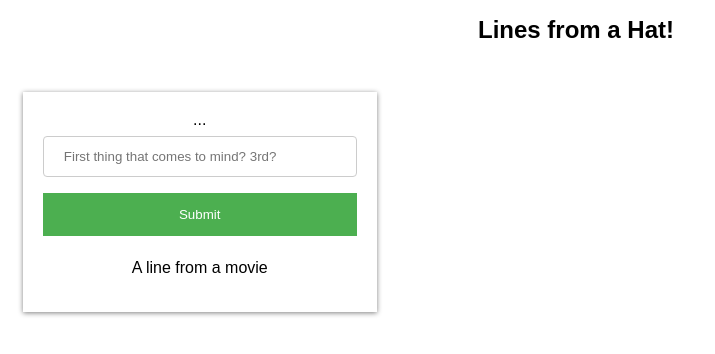
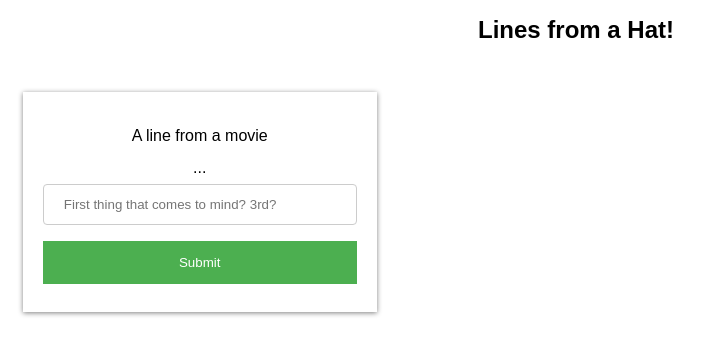
Before and after one commit to katherineahern/improv_tech, a React (Create React App) app in the folder musical_accompaniment/my-app/: page /lineHat in a window 1280 px wide. Shown: the top 354 px of the page, without its empty margins (0-715 px from the left). Built offline with nearby package versions, Linux system fonts and the light colour scheme.

Commit message:
Debug, got post working

```diff
--- a/musical_accompaniment/my-app/src/LineHat.js
+++ b/musical_accompaniment/my-app/src/LineHat.js
@@ -1,6 +1,6 @@
 import React, { Component } from 'react';
 import './linehat.css';
-import axios from 'axios'
+import axios from 'axios';
 
 
 var lineList = [];
@@ -12,13 +12,36 @@ class LineHat extends Component {
 	constructor () {
 		super();
 		this.state = {
-	    	response: {}
+	    	line: ''
 	  	}
-		this.handleClick = this.handleClick.bind(this)
+
+
+    this.handleChange = event => {
+      this.setState({ line: event.target.value });
+    }
+
+    this.handleSubmit = event => {
+      event.preventDefault();
+
+      const line = {
+        line: this.state.line
+      };
+
+      axios.post('http://ec2-18-232-81-165.compute-1.amazonaws.com:8080/api/lines', line, {
+            'Content-Type': 'application/x-www-form-urlencoded'
+        })
+        .then(res => {
+          console.log(res);
+          console.log(res.message);
+        })
+    }
+    this.handleClick = this.handleClick.bind(this);
+    this.handleChange = this.handleChange.bind(this);
+    this.handleSubmit = this.handleSubmit.bind(this);
 
 
     //list of prompts for audience input
-      this.promptList = ["A line from a movie",
+    this.promptList = ["A line from a movie",
       "What did someone in your family always used to say",
       "Something personal about you",
       "What you say when people surprise you",
@@ -35,15 +58,8 @@ class LineHat extends Component {
       var s = n.toString();
       this.lc = s.substr(s.length - 1);
       console.log(this.lc);
-      //replaces default text with a prompt
-      //document.getElementById('audPrompt').innerHTML = promptList[lc];
 
-    function addLine() {var newLineList = document.getElementById("audGetInput").value; /*sets var to be added to array*/
-           lineList.push(newLineList);  /*add new item to array*/
-           document.getElementById("demo").innerHTML = newLineList; /* test array update by displaying in p element */
-    };
-//    this.promptList = this.promptList.bind(this)
-//    this.lc = this.lc.bind(this)
+
 
 	}
   	render() {
@@ -54,13 +70,14 @@ class LineHat extends Component {
           </header>
         <div class ="row">
           <div class ="linehat">
-           <form action="/sendInfoToBackend.magik" onsubmit="return false">
+          <p id="demo">{this.promptList[this.lc]}</p>
+           <form onSubmit={this.handleSubmit}>
              <label for="audGetInput" id= "audPrompt">...</label>
-             <input type="text" id="audGetInput" name="audGet" placeholder="First thing that comes to mind? 3rd?"></input>
+             <input type="text" onChange={this.handleChange}  name="line" placeholder="First thing that comes to mind? 3rd?"></input>
 
-             <input type="submit" value="Submit" onClick={addLine()}></input>
+             <input type="submit" value="Submit"></input>
            </form>
-           <p id="demo">{this.promptList[this.lc]}</p>
+
           </div>
          </div>
         </div>
@@ -69,10 +86,10 @@ class LineHat extends Component {
 
   	handleClick () {
   		let config = {
-		  headers: {
-		    	"Content-Type": "application/x-www-form-urlencoded"
-		}
-}
+		    headers: {
+	    	  "Content-Type": "application/x-www-form-urlencoded"
+    		}
+      }
   		axios.get('http://ec2-54-237-240-235.compute-1.amazonaws.com:8080/api/lines', {}, config)
     		.then(response => this.setState({response: response }))
 
```
